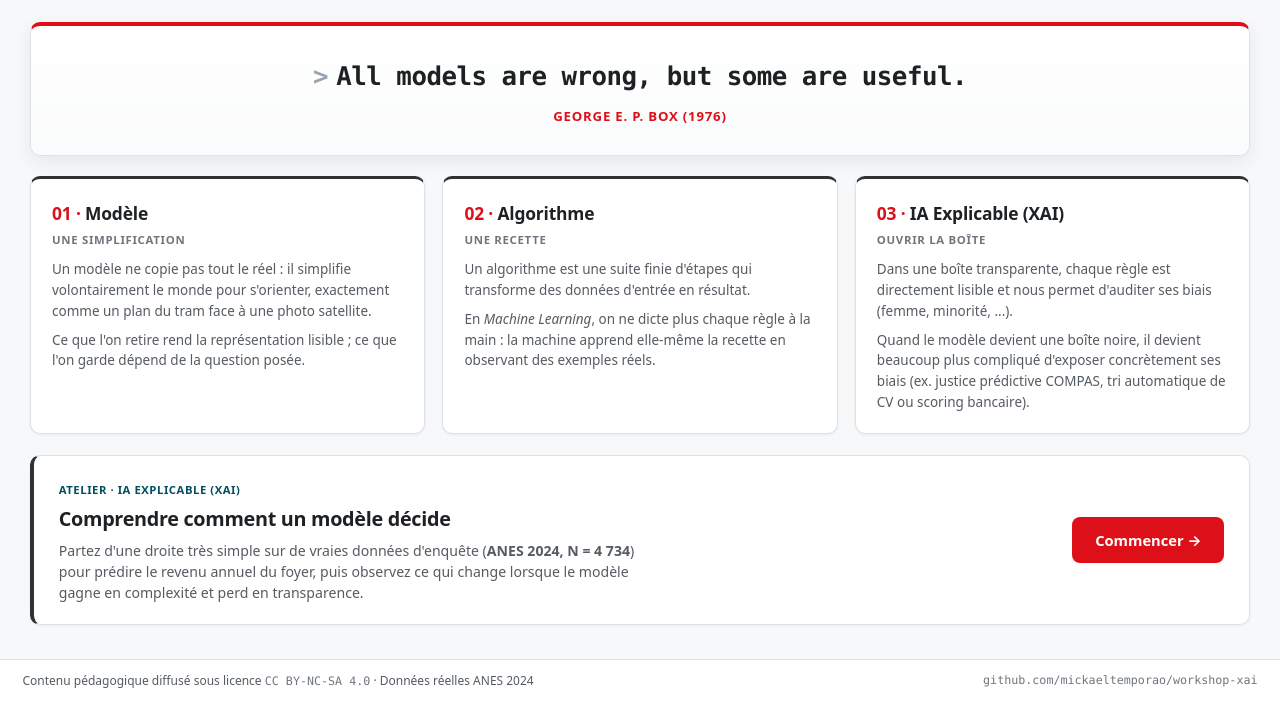
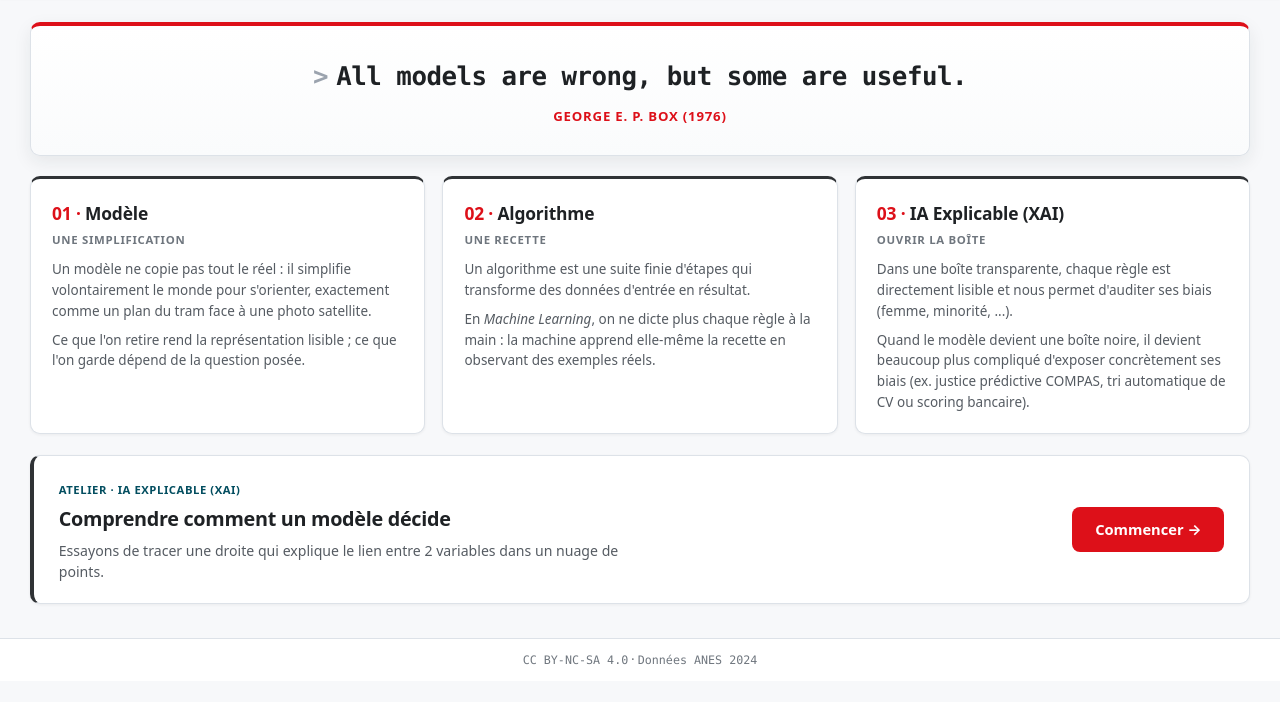
Before and after one commit to mickaeltemporao/workshop-xai, a plain HTML site: page app/index.html in a window 1280 px wide. Shown: the part 123-825 px from the top of the page. After the commit the page ends 804 px from the top, so only its background shows below. Drawn offline with Linux system fonts and the light colour scheme.

Commit message:
Simplify landing CTA copy and footer with ANES 2024 link

```diff
--- a/app/index.html
+++ b/app/index.html
@@ -136,8 +136,7 @@
               <span class="eyebrow">Atelier · IA Explicable (XAI)</span>
               <h2 class="landing-cta-title">Comprendre comment un modèle décide</h2>
               <p class="landing-lead">
-                Partez d'une droite très simple sur de vraies données d'enquête (<strong>ANES 2024, N = 4 734</strong>) pour prédire le revenu annuel du foyer,
-                puis observez ce qui change lorsque le modèle gagne en complexité et perd en transparence.
+                Essayons de tracer une droite qui explique le lien entre 2 variables dans un nuage de points.
               </p>
             </div>
             <div class="landing-cta-action">
@@ -612,23 +611,20 @@
     <footer class="site-footer">
       <div class="footer-inner">
         <span class="license-note">
-          Contenu pédagogique diffusé sous licence
           <a
             class="footer-link"
             href="https://creativecommons.org/licenses/by-nc-sa/4.0/deed.fr"
             target="_blank"
             rel="noopener noreferrer"
           >CC BY-NC-SA 4.0</a>
-          · Données réelles ANES 2024
+          ·
+          <a
+            class="footer-link"
+            href="https://electionstudies.org/data-center/2024-time-series-study/"
+            target="_blank"
+            rel="noopener noreferrer"
+          >Données ANES 2024</a>
         </span>
-        <a
-          class="footer-link"
-          href="https://github.com/mickaeltemporao/workshop-xai"
-          target="_blank"
-          rel="noopener noreferrer"
-        >
-          github.com/mickaeltemporao/workshop-xai
-        </a>
       </div>
     </footer>
   </div>
--- a/app/styles.css
+++ b/app/styles.css
@@ -1608,8 +1608,8 @@ input[type="range"] {
   margin: 0 auto;
   display: flex;
   align-items: center;
-  justify-content: space-between;
-  gap: 1rem;
+  justify-content: center;
+  gap: 0.75rem;
   flex-wrap: wrap;
 }
 
```
